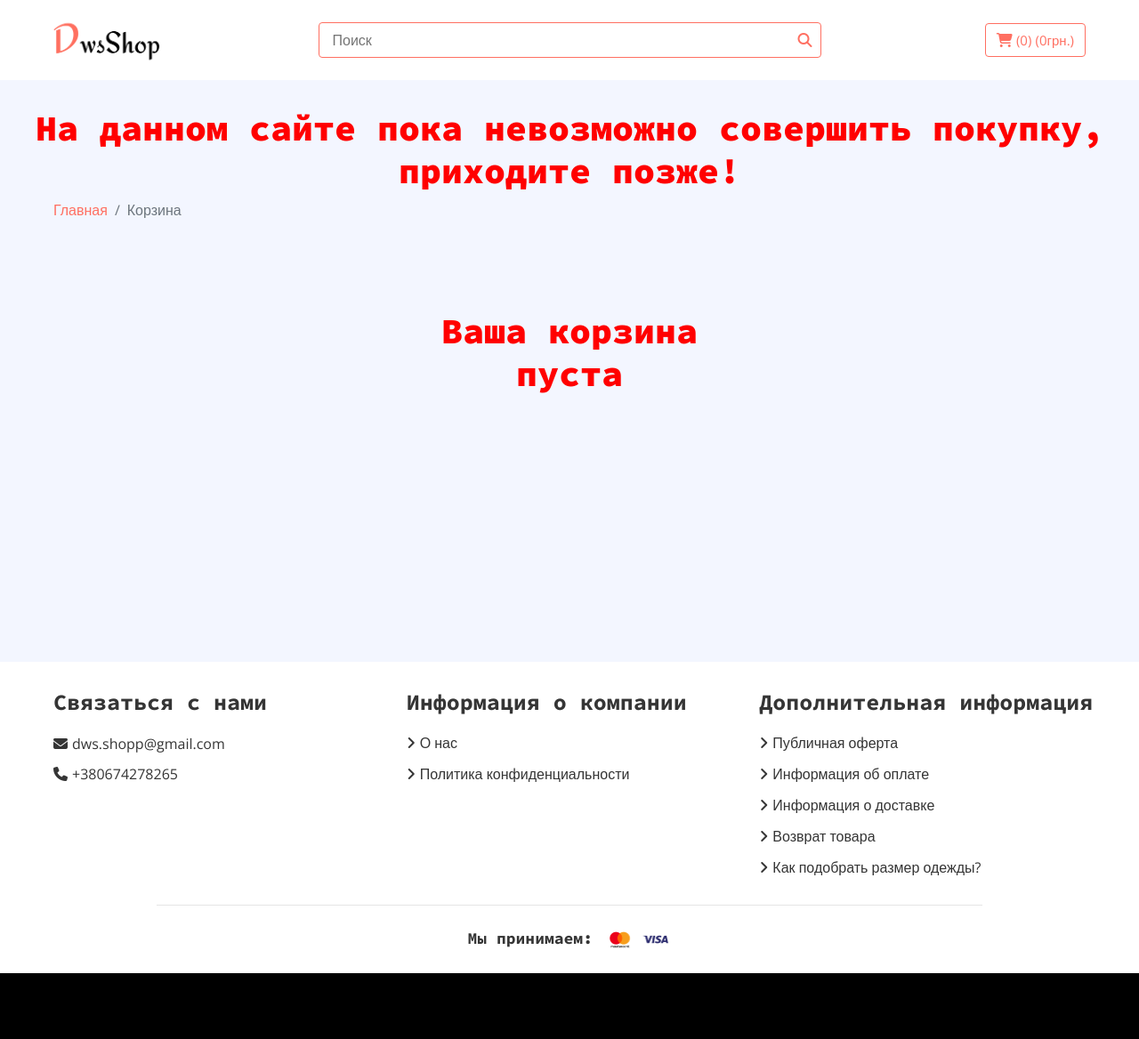
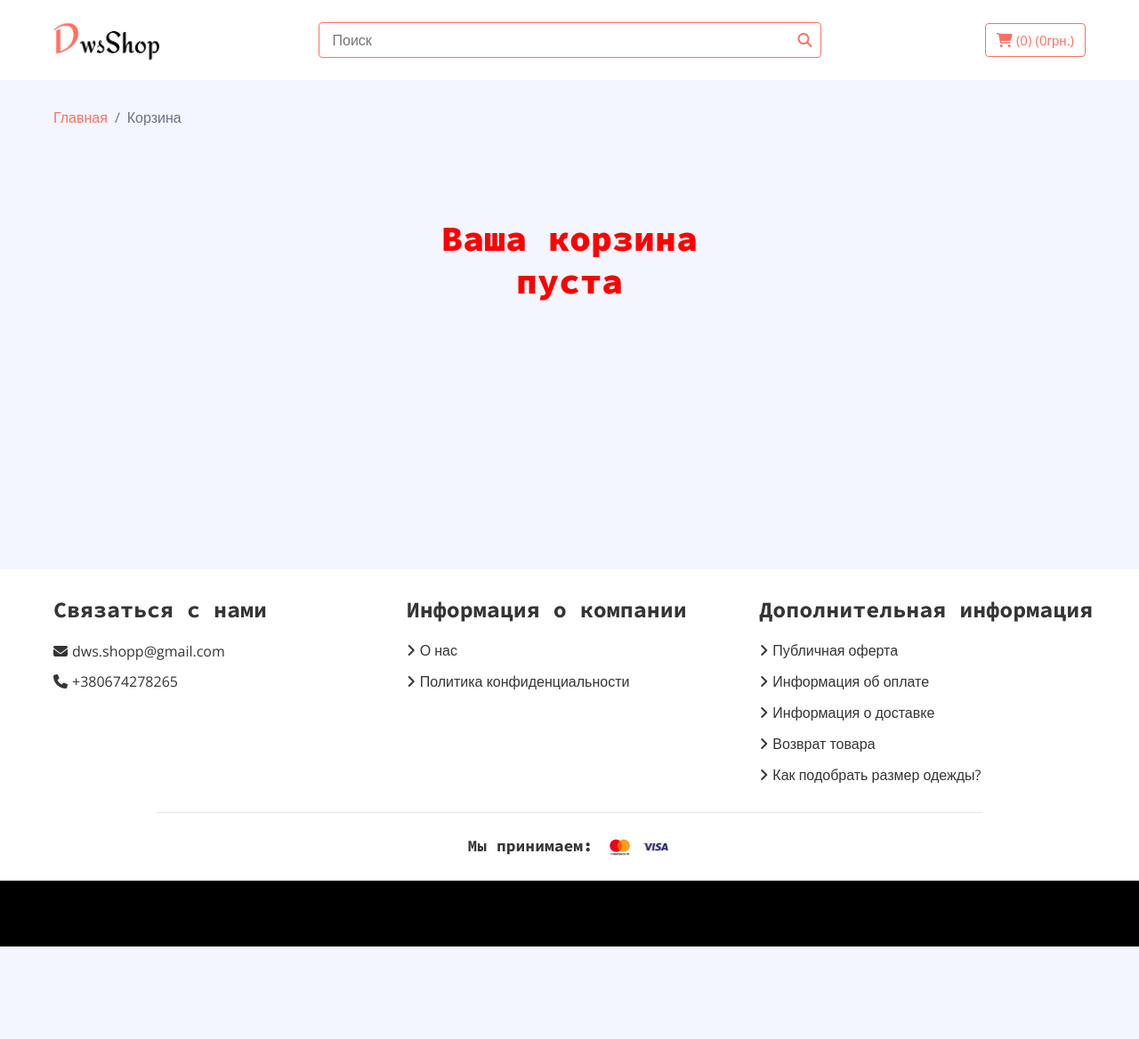
Before and after one commit to Denis-web-spider/ecommerce, a Django app: page /cart/ in a window 1280 px wide. Shown: the part 64-1232 px from the top of the page at 89% size. After the commit the page ends 1128 px from the top, so only its background shows below. Run offline with Django 3.2, Linux system fonts and the light colour scheme; the visitor is signed in with stand-in values (Sample User, id 1); data comes from the database, SQL or seed files in the repository; data that the repository does not hold is empty; parts of the project's set-up code (start-up, migrations or seed data) failed here and were passed over; some libraries are stand-ins or nearby versions.

Commit message:
final changes

```diff
--- a/csv_import/views.py
+++ b/csv_import/views.py
@@ -57,7 +57,9 @@ class CsvImportView(View):
                         else:
                             subcategory_title = row['Категория']
                         subcategory, created = SubCategory.objects.get_or_create(category=category, title=subcategory_title)
-                        product, created = Product.objects.get_or_create(category=subcategory, title=row['Название'], description=row['Описание'], true_price=int(row['Цена']))
+                        product, created = Product.objects.get_or_create(category=subcategory, title=row['Название'])
+                        product.description = row['Описание']
+                        product.true_price = int(row['Цена'])
                         product.updated_at = timezone.now()
                         product.in_stock = True
                         product.save()
--- a/templates/base.html
+++ b/templates/base.html
@@ -129,11 +129,6 @@
                 </div>
             </div>
         </div>
-        <div class="row">
-            <div class="col-md-12 text-center">
-                <h1 class="text-center" style="color: red;">На данном сайте пока невозможно совершить покупку, приходите позже!</h1>
-            </div>
-        </div>
         <!-- Bottom Bar End -->
         {% block content %}
         {% endblock content %}
```
